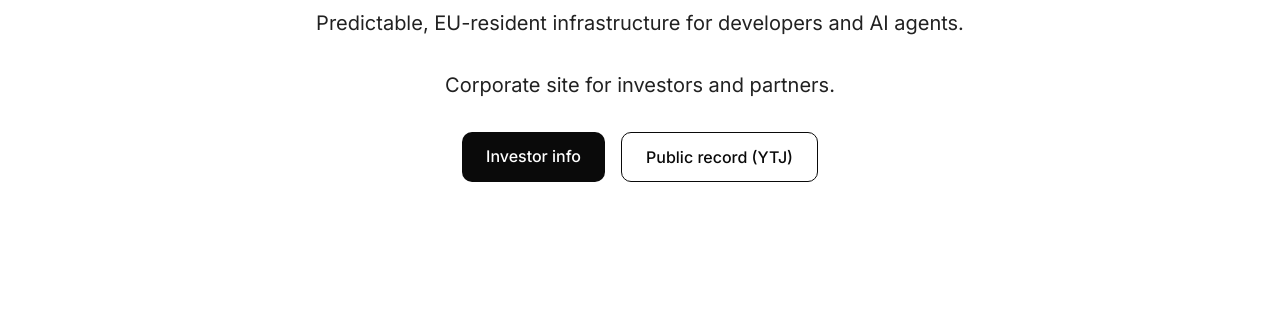
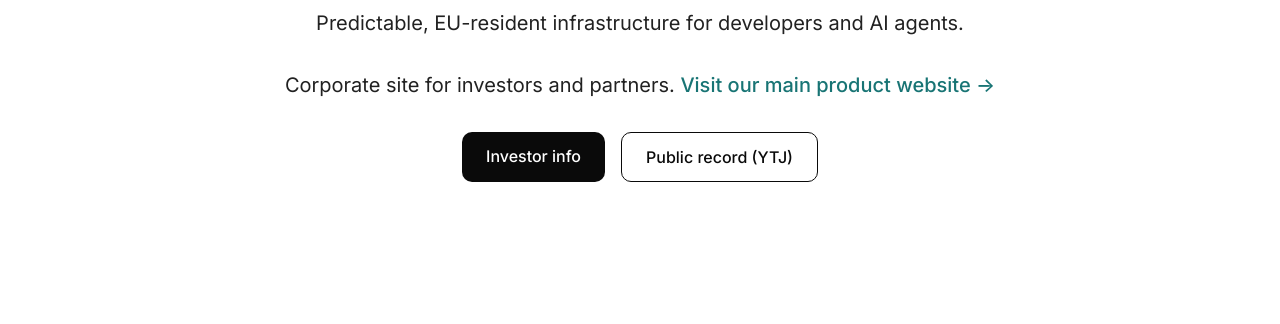
Before and after one commit to agentshells/agentshell.enterprises, a plain HTML site: page docs/index.html in a window 1280 px wide. Shown: the part 169-493 px from the top of the page. Drawn offline with Linux system fonts and the light colour scheme.

Commit message:
Added link to main website

```diff
--- a/docs/index.html
+++ b/docs/index.html
@@ -87,7 +87,7 @@
     <section id="overview" class="hero">
       <h1>Agent Shell Enterprises Ltd</h1>
       <p>Predictable, EU-resident infrastructure for developers and AI agents.</p>
-      <p>Corporate site for investors and partners.</p>
+      <p>Corporate site for investors and partners. <a class="link" href="https://agentshells.com" rel="noopener noreferrer" target="_blank">Visit our main product website →</a></p>
       <p class="cta">
         <a class="btn" href="#funding">Investor info</a>
         <a class="btn btn-ghost" href="https://tietopalvelu.ytj.fi/yritys/3573414-3" rel="noopener noreferrer" target="_blank">Public record (YTJ)</a>
@@ -205,7 +205,7 @@
   </main>
 
   <footer class="site-footer">
-    <p>© Agent Shell Enterprises Ltd — Public info only. See <a class="link" href="https://tietopalvelu.ytj.fi/yritys/3573414-3" rel="noopener noreferrer" target="_blank">YTJ</a> for authoritative records.</p>
+    <p>© Agent Shell Enterprises Ltd — Public info only. See <a class="link" href="https://tietopalvelu.ytj.fi/yritys/3573414-3" rel="noopener noreferrer" target="_blank">YTJ</a> for authoritative records. <a class="link" href="https://agentshells.com" rel="noopener noreferrer" target="_blank">Product website →</a></p>
   </footer>
 </body>
 </html>
```
